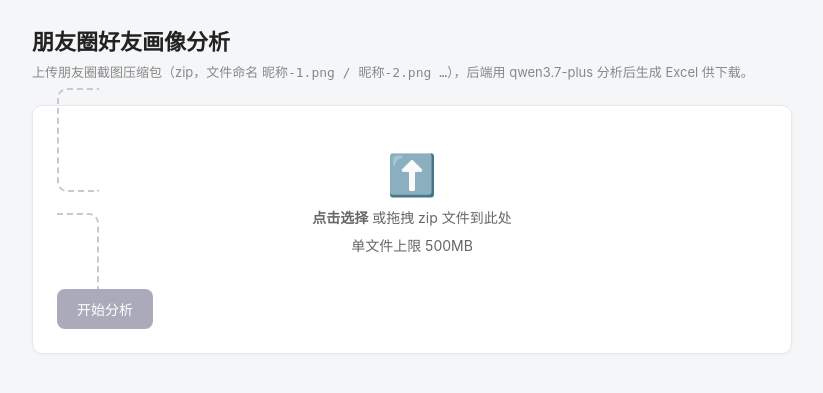
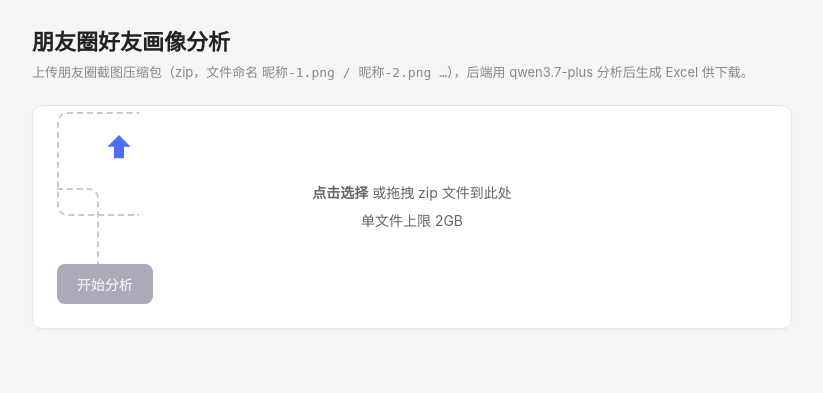
Before and after one commit to huyongquan/friend_portrait_analysis, a Flask app: page / in a window 1280 px wide. Shown: the top 393 px of the page, without its empty margins (228-1051 px from the left). Run offline with Flask 3, Linux system fonts and the light colour scheme.

Commit message:
feat: 2GB uploaded tar file

```diff
--- a/web/server.py
+++ b/web/server.py
@@ -23,7 +23,7 @@
 TEMPLATE_DIR = HERE / "templates"
 
 MAX_CONCURRENT_TASKS = 2     # 同时最多几个分析任务在跑, 其余排队
-MAX_UPLOAD_BYTES = 500 * 1024 * 1024   # 单次上传上限 500MB
+MAX_UPLOAD_BYTES = 2 * 1024 * 1024 * 1024   # 单次上传上限 2GB
 TASK_TTL_HOURS = 24          # 完成后保留时长, 超时清理
 EXCEL_NAME = "好友画像分析.xlsx"
 
--- a/web/templates/index.html
+++ b/web/templates/index.html
@@ -29,7 +29,14 @@
   .hide { display: none; }
   .muted { color: #999; font-size: 12px; }
   a.dl { display: inline-block; background: #2a8; color:#fff; text-decoration:none; padding: 10px 20px; border-radius: 8px; }
+  /* SVG 图标(不依赖 emoji 字体) */
+  .ico { width: 1em; height: 1em; vertical-align: -0.125em; fill: currentColor; }
+  .ico-big { width: 40px; height: 40px; fill: #4f6ef7; }
+  .st-ok { color: #2a8; }
+  .st-err { color: #d33; }
+  .st-mute { color: #999; }
 </style>
+
 </head>
 <body>
 <div class="wrap">
@@ -38,9 +45,9 @@
 
   <div class="card">
     <label class="drop" id="drop" for="file">
-      <div class="big">⬆️</div>
+      <svg class="ico-big" viewBox="0 0 24 24"><path d="M12 3l7 7h-4v7h-6v-7H5l7-7z"/></svg>
       <p><b>点击选择</b> 或拖拽 zip 文件到此处</p>
-      <p class="muted">单文件上限 500MB</p>
+      <p class="muted">单文件上限 2GB</p>
     </label>
     <input type="file" id="file" accept=".zip">
     <div id="uploadInfo" class="stat hide"></div>
@@ -59,7 +66,7 @@
     <div class="stat muted" id="current"></div>
     <div class="log" id="log"></div>
     <div style="margin-top:14px">
-      <a id="dl" class="dl hide" href="#">⬇️ 下载 Excel</a>
+      <a id="dl" class="dl hide" href="#"><svg class="ico" viewBox="0 0 24 24"><path d="M12 16l-7-7h4V2h6v7h4l-7 7zM5 18h14v2H5v-2z"/></svg> 下载 Excel</a>
       <button id="cancelBtn" class="btn-sec">取消</button>
     </div>
   </div>
@@ -145,10 +152,10 @@
   $('log').scrollTop = $('log').scrollHeight;
   const st = $('statusText');
   const dl = $('dl');
-  if (j.status==='pending') { st.innerHTML = '<span class="muted">⏳ 排队中…</span>'; }
-  else if (j.status==='running') { st.innerHTML = '<span class="ok">⚙️ 分析中…</span>'; }
-  else if (j.status==='done') { st.innerHTML = '<span class="ok">✅ '+j.message+'</span>'; }
-  else if (j.status==='failed') { st.innerHTML = '<span class="err">❌ '+j.message+'</span>'; }
+  if (j.status==='pending') { st.innerHTML = '<span class="st-mute">● 排队中…</span>'; }
+  else if (j.status==='running') { st.innerHTML = '<span class="st-ok">● 分析中…</span>'; }
+  else if (j.status==='done') { st.innerHTML = '<span class="st-ok">● '+j.message+'</span>'; }
+  else if (j.status==='failed') { st.innerHTML = '<span class="st-err">● '+j.message+'</span>'; }
   // 下载按钮: 仅完成且Excel已生成时才显示可点, 其余一律隐藏禁用
   if (j.has_xlsx) {
     dl.classList.remove('hide');
```
